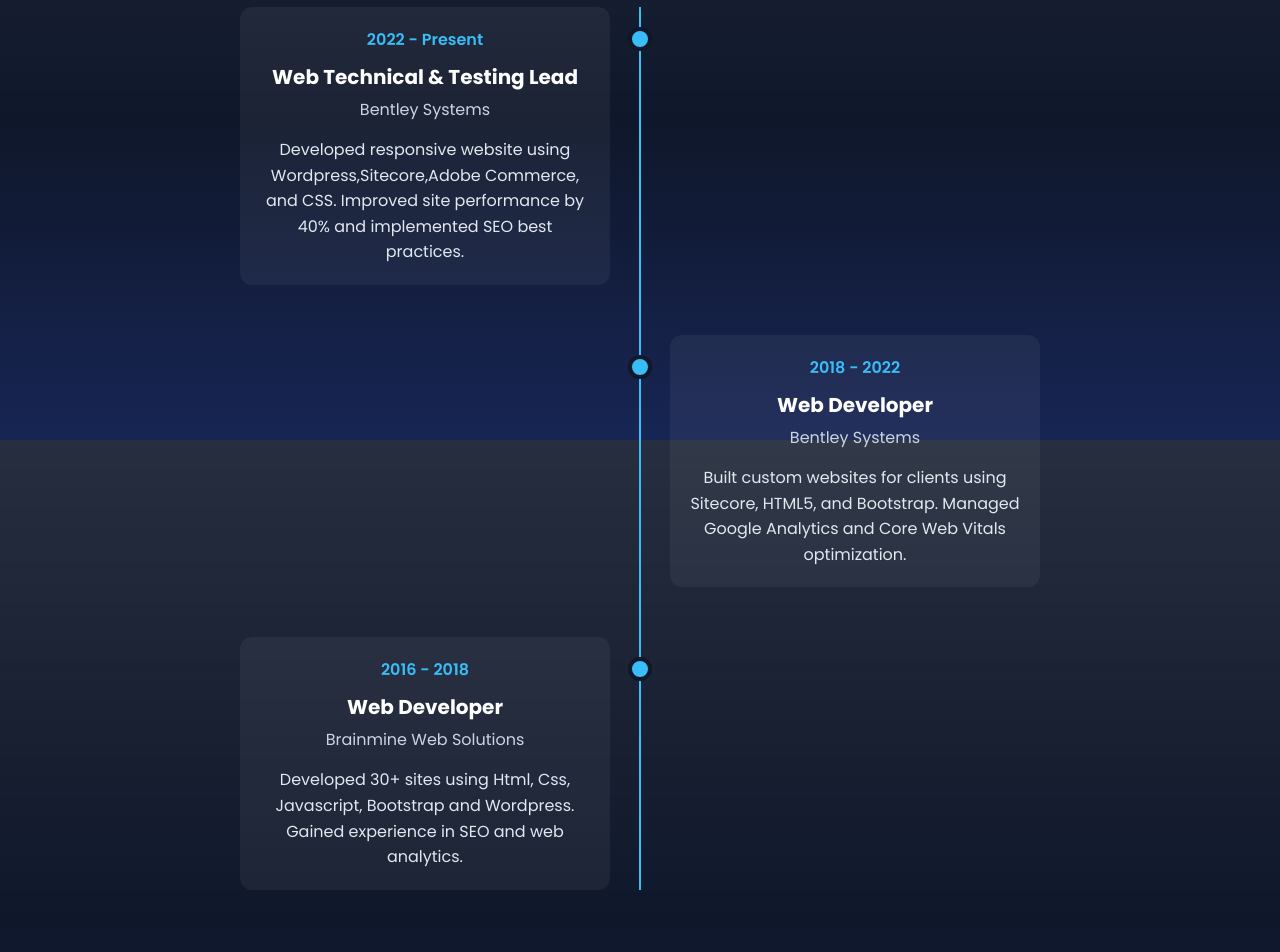
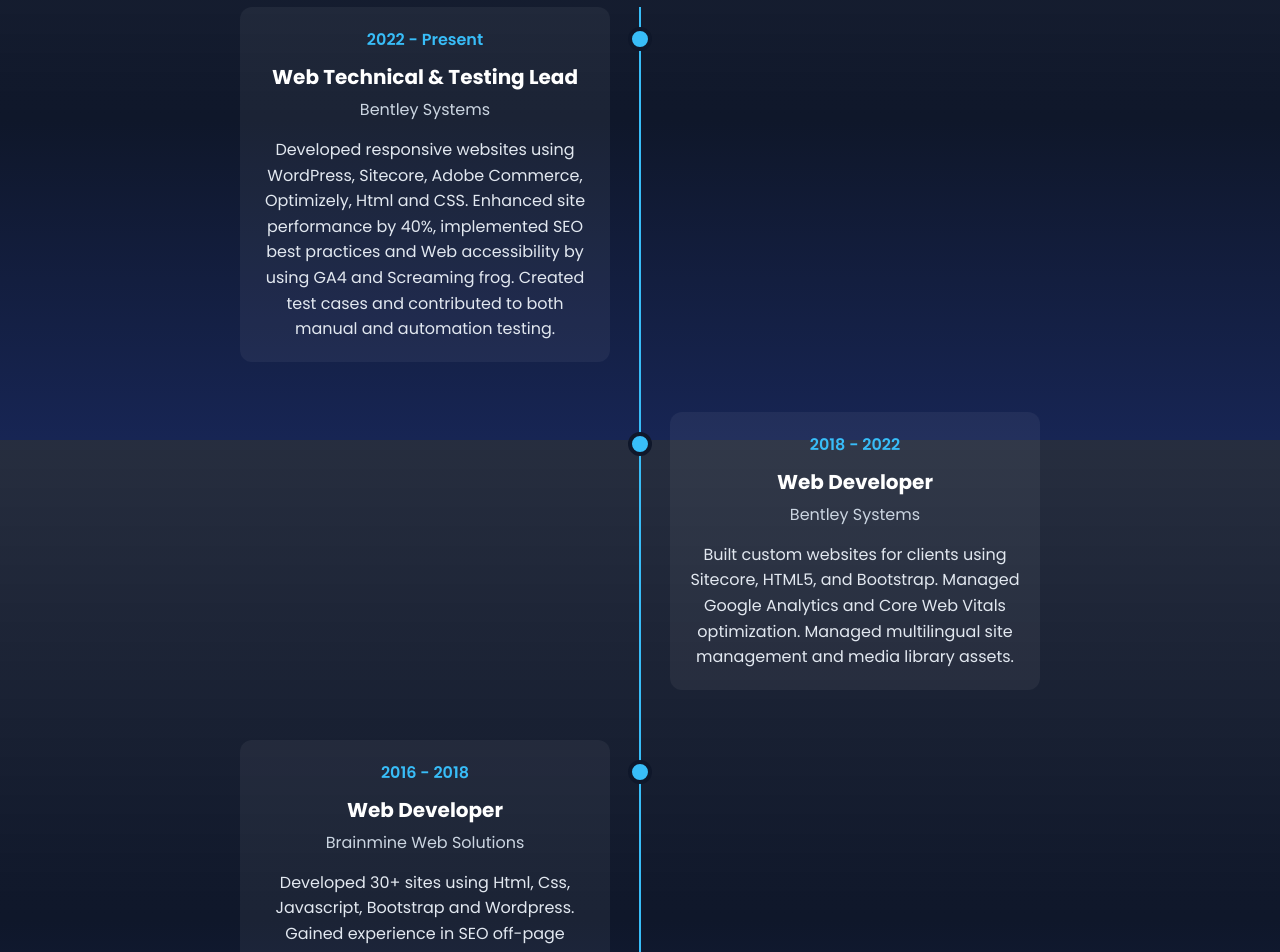
Before and after one commit to nitindhiman7/Portpolio, a React (Create React App) app: page / in a window 1280 px wide. Shown: the part 1960-2912 px from the top of the page. Built offline with nearby package versions, Linux system fonts and the light colour scheme.

Commit message:
text updated

```diff
--- a/src/components/Experience.js
+++ b/src/components/Experience.js
@@ -4,19 +4,19 @@
       year: "2022 - Present",
       role: "Web Technical & Testing Lead",
       company: "Bentley Systems",
-      description: "Developed responsive website using Wordpress,Sitecore,Adobe Commerce, and CSS. Improved site performance by 40% and implemented SEO best practices."
+      description: "Developed responsive websites using WordPress, Sitecore, Adobe Commerce, Optimizely, Html and CSS. Enhanced site performance by 40%, implemented SEO best practices and Web accessibility by using GA4 and Screaming frog. Created test cases and contributed to both manual and automation testing."
     },
     {
       year: "2018 - 2022",
       role: "Web Developer",
       company: "Bentley Systems",
-      description: "Built custom websites for clients using Sitecore, HTML5, and Bootstrap. Managed Google Analytics and Core Web Vitals optimization."
+      description: "Built custom websites for clients using Sitecore, HTML5, and Bootstrap. Managed Google Analytics and Core Web Vitals optimization. Managed multilingual site management and media library assets."
     },
     {
       year: "2016 - 2018",
       role: "Web Developer",
       company: "Brainmine Web Solutions",
-      description: "Developed 30+ sites using Html, Css, Javascript, Bootstrap and Wordpress. Gained experience in SEO and web analytics."
+      description: "Developed 30+ sites using Html, Css, Javascript, Bootstrap and Wordpress. Gained experience in SEO off-page optimization and On-page optimization and web analytics. Managed web hosting and domain management for clients."
     }
   ];
 
```
